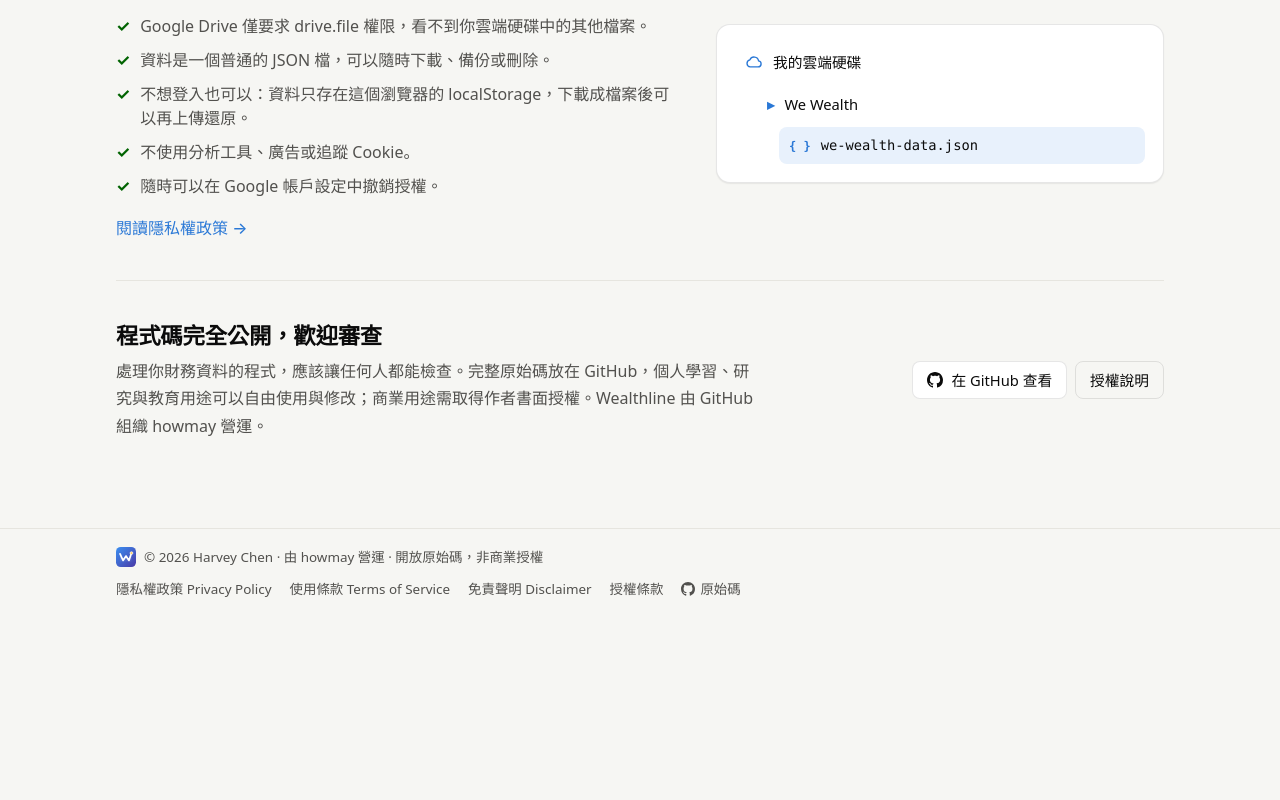
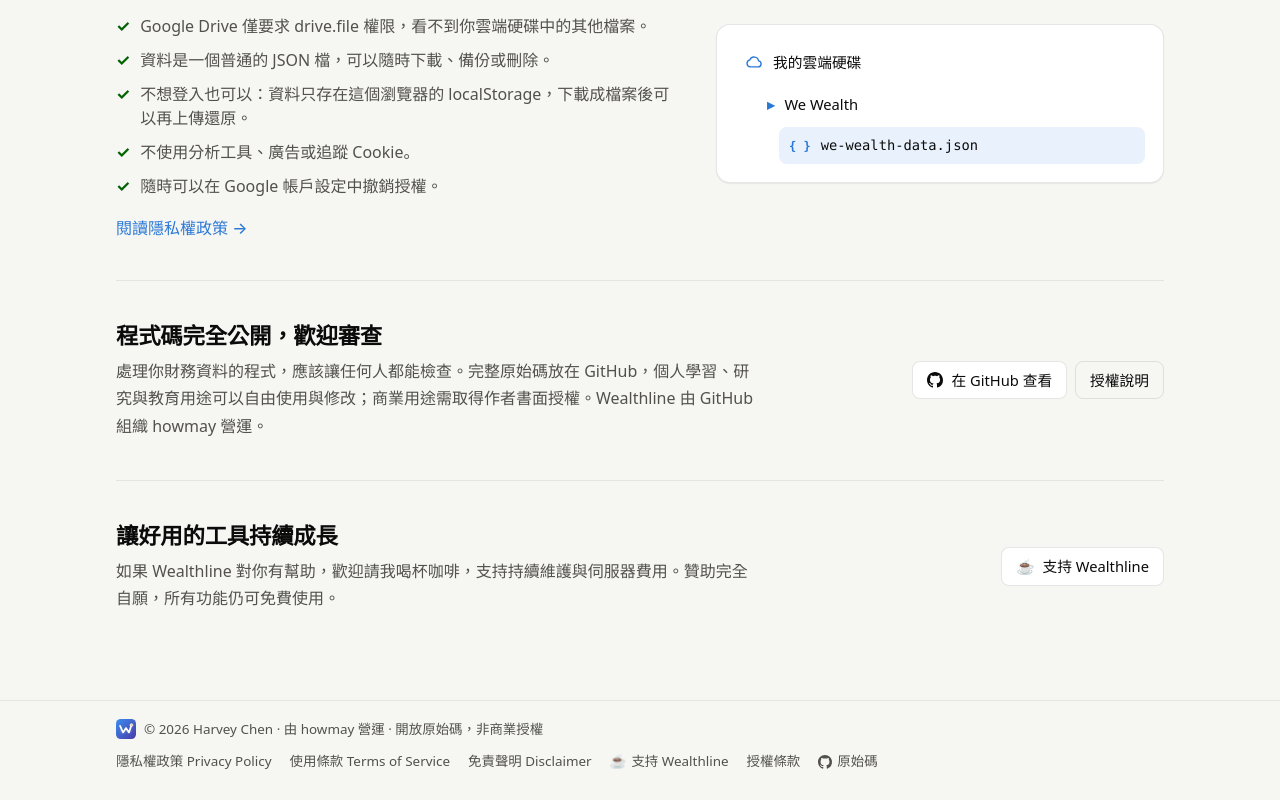
Before and after one commit to howmay/Wealthline, a React (Vite) app: page / in a window 1280 px wide. Shown: the part 1808-2608 px from the top of the page. Before the commit the page ends 2435 px from the top, so only its background shows below. Built offline with nearby package versions, Linux system fonts and the light colour scheme.

Commit message:
Add Ko-fi support links to the homepage and footer

```diff
--- a/src/site.ts
+++ b/src/site.ts
@@ -4,6 +4,7 @@
 
 export const SITE_HOST = 'wealthline.haomeh.com'
 export const SITE_URL = `https://${SITE_HOST}`
+export const SUPPORT_URL = 'https://ko-fi.com/haomeh'
 export const REPO_URL = 'https://github.com/howmay/Wealthline'
 export const ISSUES_URL = `${REPO_URL}/issues`
 export const SECURITY_URL = `${REPO_URL}/security/advisories/new`
--- a/src/views/Landing.tsx
+++ b/src/views/Landing.tsx
@@ -3,7 +3,7 @@
 import type { ReactNode } from 'react'
 import type { UserProfile } from '../google/auth'
 import { DATA_FILE_NAME, FOLDER_NAME } from '../google/drive'
-import { LICENSE_ZH_URL, PAGES, REPO_URL } from '../site'
+import { LICENSE_ZH_URL, PAGES, REPO_URL, SUPPORT_URL } from '../site'
 import { UploadButton } from './LocalData'
 import { GitHubMark, Link, Logo, SiteFooter } from './Site'
 
@@ -188,6 +188,17 @@
             </a>
           </div>
         </section>
+        <section className="landing-section open-source" aria-labelledby="support-title">
+          <div>
+            <h2 id="support-title">讓好用的工具持續成長</h2>
+            <p className="muted">
+              如果 Wealthline 對你有幫助，歡迎請我喝杯咖啡，支持持續維護與伺服器費用。贊助完全自願，所有功能仍可免費使用。
+            </p>
+          </div>
+          <a className="button" href={SUPPORT_URL} target="_blank" rel="noopener noreferrer" aria-label="支持 Wealthline（Ko-fi，開啟新分頁）">
+            <span aria-hidden="true">☕</span> 支持 Wealthline
+          </a>
+        </section>
       </main>
 
       <SiteFooter />
--- a/src/views/Site.tsx
+++ b/src/views/Site.tsx
@@ -1,7 +1,7 @@
 // Site-wide components shared by the signed-out pages and the app: links, the logo and the footer.
 
 import { useId, useState, type AnchorHTMLAttributes, type MouseEvent } from 'react'
-import { AUTHOR, AUTHOR_URL, LICENSE_ZH_URL, OPERATOR, OPERATOR_URL, PAGES, PRIVACY_UPDATED, REPO_URL, navigate, type PageKey } from '../site'
+import { AUTHOR, AUTHOR_URL, LICENSE_ZH_URL, OPERATOR, OPERATOR_URL, PAGES, PRIVACY_UPDATED, REPO_URL, SUPPORT_URL, navigate, type PageKey } from '../site'
 
 // An in-app link: a real <a href> (so it can be opened in a new tab) that navigates without a reload.
 // `replace` swaps the current history entry instead of adding one.
@@ -61,6 +61,9 @@
               {PAGES[k].title} {PAGES[k].en}
             </Link>
           ))}
+          <a href={SUPPORT_URL} className="gh" target="_blank" rel="noopener noreferrer" aria-label="支持 Wealthline（Ko-fi，開啟新分頁）">
+            <span aria-hidden="true">☕</span> 支持 Wealthline
+          </a>
           <a href={LICENSE_ZH_URL}>授權條款</a>
           <a href={REPO_URL} className="gh">
             <GitHubMark size={14} /> 原始碼
```
